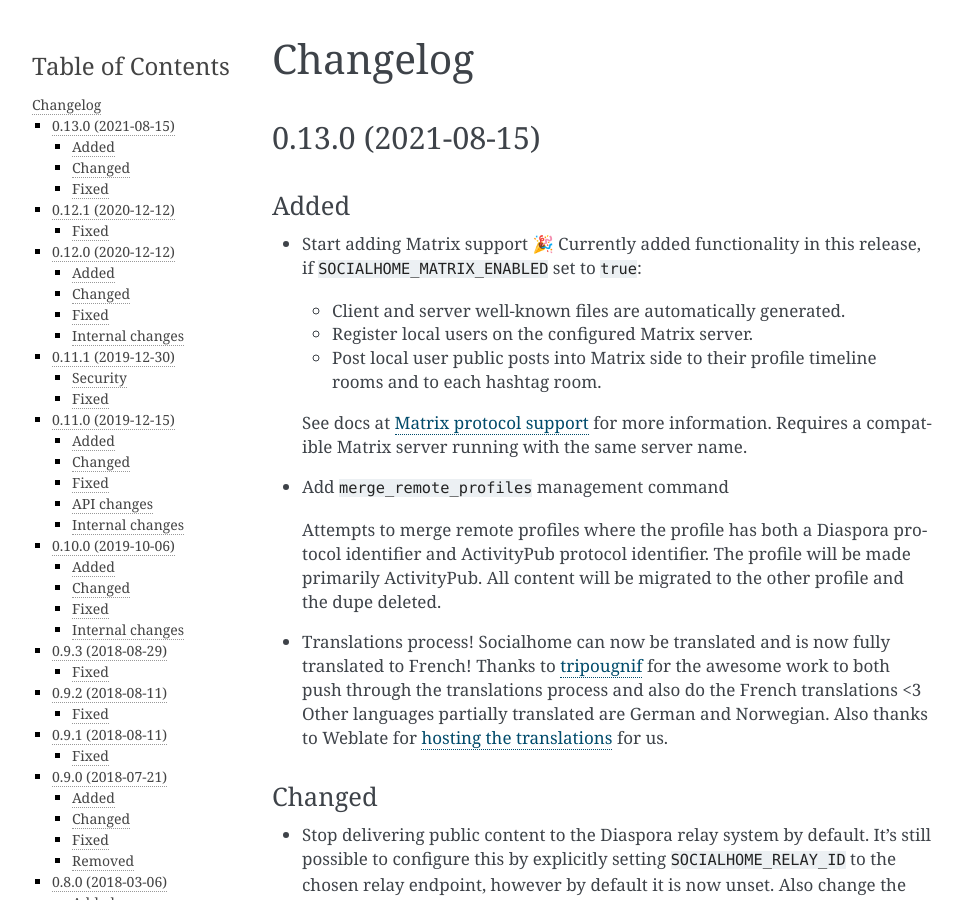
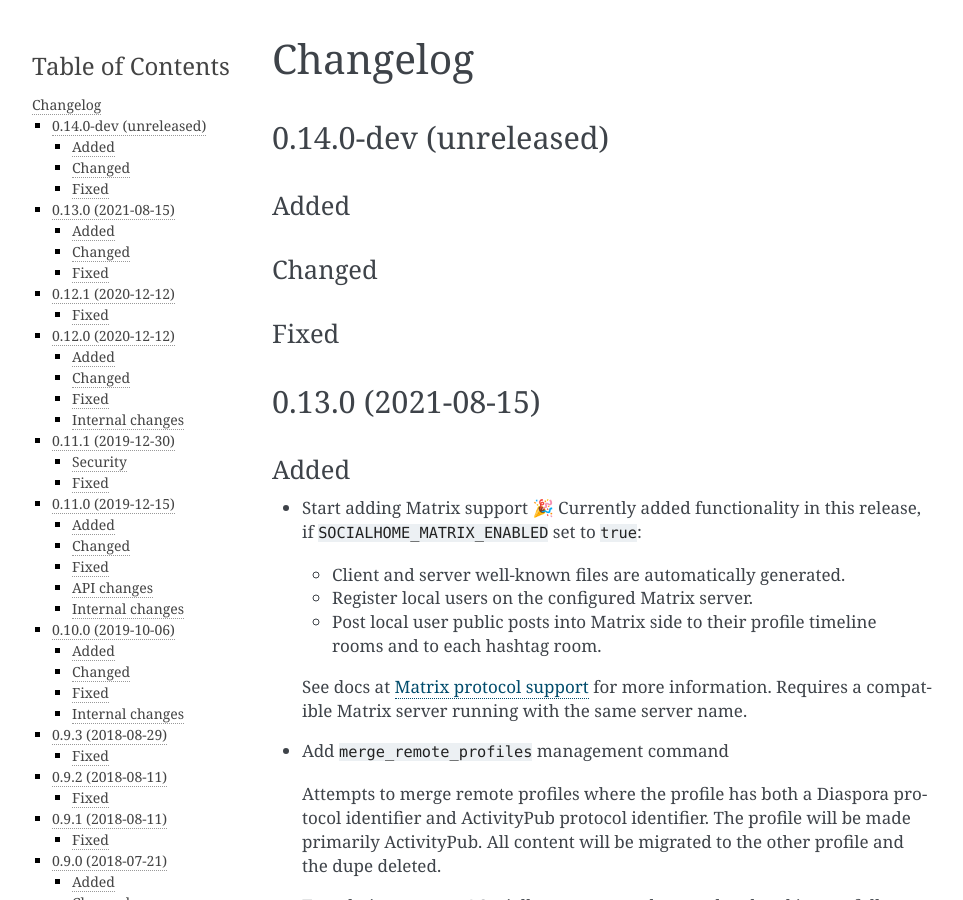
Before and after one commit to jaywink/socialhome, a Sphinx documentation site: the page built from docs/changelog.rst, in a window 1280 px wide and 900 px high. Shown: the whole window, without its empty margins (148-1111 px from the left). Built offline with Sphinx 7.4.7, drawn with Linux system fonts in a browser that asks for light colours.

Commit message:
New dev cycle

```diff
--- a/docs/changelog.rst
+++ b/docs/changelog.rst
@@ -2,6 +2,19 @@
 
 Changelog
 =========
+
+0.14.0-dev (unreleased)
+-----------------------
+
+Added
+.....
+
+Changed
+.......
+
+Fixed
+.....
+
 
 0.13.0 (2021-08-15)
 -------------------
--- a/docs/conf.py
+++ b/docs/conf.py
@@ -1,6 +1,6 @@
 #!/usr/bin/env python3
 # -*- coding: utf-8 -*-
-__version__ = "0.13.0"
+__version__ = "0.14.0-dev"
 
 # Federation documentation build configuration file, created by
 # sphinx-quickstart on Sun Oct  2 12:42:19 2016.
--- a/socialhome/__init__.py
+++ b/socialhome/__init__.py
@@ -1,5 +1,5 @@
 # -*- coding: utf-8 -*-
-__version__ = "0.13.0"
+__version__ = "0.14.0-dev"
 __version_info__ = tuple([int(num) if num.isdigit() else num for num in __version__.replace("-", ".", 1).split(".")])
 
 default_app_config = "socialhome.apps.SocialhomeConfig"
```
